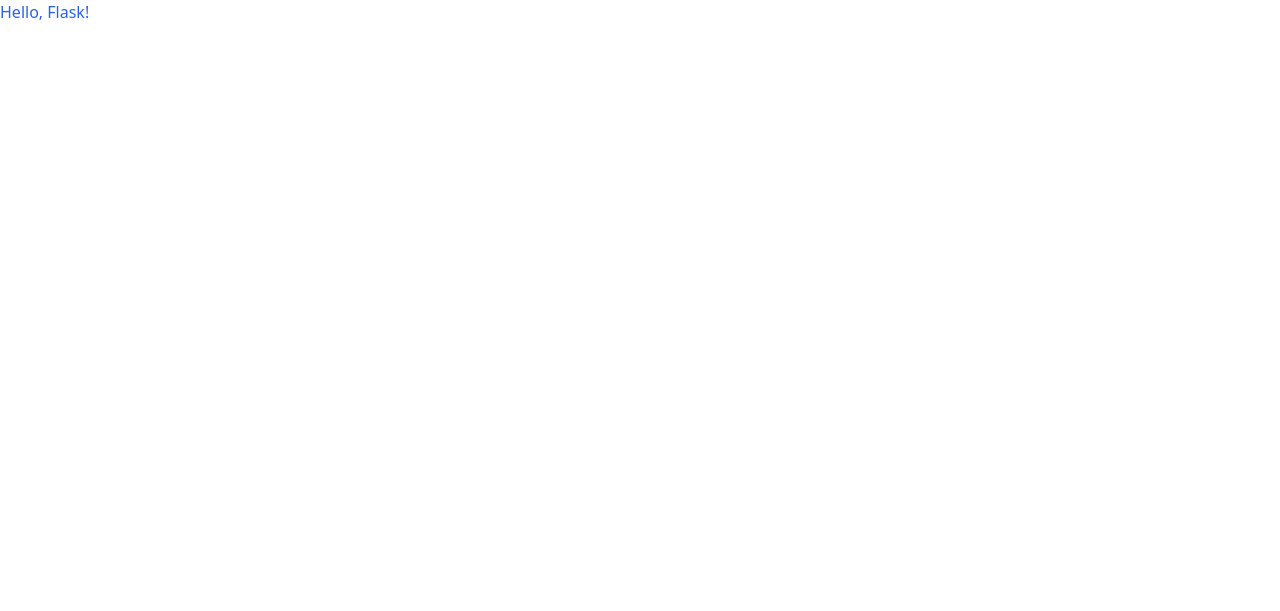
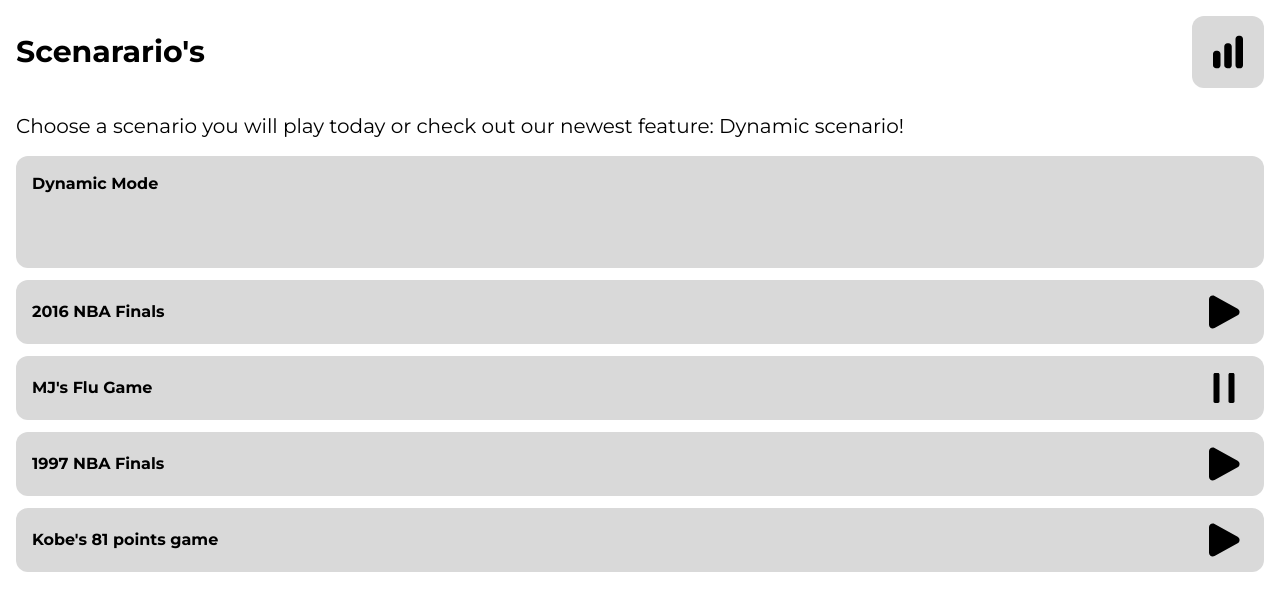
Before and after one commit to gracjaan/BasketballAI, a Flask app: page / in a window 1280 px wide. Before the commit the part shown is almost empty. Shown: the top 611 px of the page. Run offline with Flask 3, Linux system fonts and the light colour scheme.

Commit message:
Made the home page to have the structure in html

```diff
--- a/app.py
+++ b/app.py
@@ -4,16 +4,16 @@ app = Flask(__name__)
 
 # This will be the home page
 @app.route('/')
-def homePage():
+def home():
     return render_template("index.html")
 
 
 @app.route('/statistics')
-def statisticsPage():
+def statistics():
     return render_template("statistics.html")
 
 @app.route('/dynamic')
-def dynamicPage():
+def dynamic():
     return render_template("dynamic.html")
 
 if __name__ == '__main__':
--- a/static/dist/css/output.css
+++ b/static/dist/css/output.css
@@ -16,7 +16,7 @@
   /* 2 */
   border-style: solid;
   /* 2 */
-  border-color: #e5e7eb;
+  border-color: currentColor;
   /* 2 */
 }
 
@@ -548,7 +548,86 @@ video {
   position: static;
 }
 
-.text-blue-600 {
-  --tw-text-opacity: 1;
-  color: rgb(37 99 235 / var(--tw-text-opacity));
+.mb-6 {
+  margin-bottom: 1.5rem;
 }
+
+.mb-3 {
+  margin-bottom: 0.75rem;
+}
+
+.mb-4 {
+  margin-bottom: 1rem;
+}
+
+.flex {
+  display: flex;
+}
+
+.h-20 {
+  height: 5rem;
+}
+
+.h-28 {
+  height: 7rem;
+}
+
+.items-center {
+  align-items: center;
+}
+
+.justify-between {
+  justify-content: space-between;
+}
+
+.space-y-3 > :not([hidden]) ~ :not([hidden]) {
+  --tw-space-y-reverse: 0;
+  margin-top: calc(0.75rem * calc(1 - var(--tw-space-y-reverse)));
+  margin-bottom: calc(0.75rem * var(--tw-space-y-reverse));
+}
+
+.rounded-xl {
+  border-radius: 0.75rem;
+}
+
+.bg-\[\#D9D9D9\] {
+  --tw-bg-opacity: 1;
+  background-color: rgb(217 217 217 / var(--tw-bg-opacity));
+}
+
+.bg-primary {
+  --tw-bg-opacity: 1;
+  background-color: rgb(217 217 217 / var(--tw-bg-opacity));
+}
+
+.p-4 {
+  padding: 1rem;
+}
+
+.px-4 {
+  padding-left: 1rem;
+  padding-right: 1rem;
+}
+
+.py-2 {
+  padding-top: 0.5rem;
+  padding-bottom: 0.5rem;
+}
+
+.font-montserrat {
+  font-family: Montserrat;
+}
+
+.text-3xl {
+  font-size: 1.875rem;
+  line-height: 2.25rem;
+}
+
+.text-xl {
+  font-size: 1.25rem;
+  line-height: 1.75rem;
+}
+
+.font-bold {
+  font-weight: 700;
+}
--- a/templates/index.html
+++ b/templates/index.html
@@ -6,8 +6,59 @@
     <meta name="viewport" content="width=device-width, initial-scale=1.0">
     <title>Flowbite Flask</title>
     <link rel="stylesheet" href="{{url_for('static',filename='dist/css/output.css')}}">
+    <link href="https://fonts.googleapis.com/css2?family=Montserrat:wght@100;200;300;400;500;600;700;800;900&family=Roboto&display=swap" rel="stylesheet">
 </head>
-<body>
-    <h1 class="text-blue-600">Hello, Flask!</h1>
+<body class="p-4 font-montserrat">
+    <header class="flex justify-between items-center mb-6">
+        <div class="text-3xl font-bold">
+            <h1>Scenarario's</h1>
+        </div>
+        <div class="bg-primary rounded-xl p-4">
+            <img src="../static/assets/FramemenuChart.svg" alt="menuIcon">
+        </div>
+    </header>
+    <main>
+        <h2 class="text-xl mb-4">Choose a scenario you will play today or check out our newest feature: Dynamic scenario!</h2>
+        <a href="{{ url_for('statistics') }}">
+            <div class="bg-primary h-28 w-100% mb-3 rounded-xl">
+                <p class="p-4 font-montserrat font-bold">Dynamic Mode</p>
+            </div>
+        </a>
+        <div>
+            <ol class="space-y-3">
+                <li class="flex items-center justify-between bg-primary rounded-xl py-2 px-4">
+                    <div>
+                        <p class="font-bold">2016 NBA Finals</p>
+                    </div>
+                    <div class= "rounded-xl">
+                        <img src="../static/assets/Frameplay.svg" alt="playButton">
+                    </div>
+                </li>
+                <li class="flex items-center justify-between bg-primary rounded-xl py-2 px-4">
+                    <div>
+                        <p class="font-bold">MJ's Flu Game</p>
+                    </div>
+                    <div class= "rounded-xl">
+                        <img src="../static/assets/Framepause.svg" alt="playButton">
+                    </div>
+                </li><li class="flex items-center justify-between bg-primary rounded-xl py-2 px-4">
+                    <div>
+                        <p class="font-bold">1997 NBA Finals</p>
+                    </div>
+                    <div class= "rounded-xl">
+                        <img src="../static/assets/Frameplay.svg" alt="playButton">
+                    </div>
+                </li><li class="flex items-center justify-between bg-primary rounded-xl py-2 px-4">
+                    <div>
+                        <p class="font-bold">Kobe's 81 points game</p>
+                    </div>
+                    <div class= "rounded-xl">
+                        <img src="../static/assets/Frameplay.svg" alt="playButton">
+                    </div>
+                </li>
+            </ol>
+        </div>
+    </main>
+
 </body>
 </html>
```
Also changed, not shown: tailwind.config.js (+10 -1 lines), static/assets/FramemenuChart.svg (added), static/assets/Framepause.svg (added), static/assets/Frameplay.svg (added), static/assets/FramesoundIcon.svg (added).
